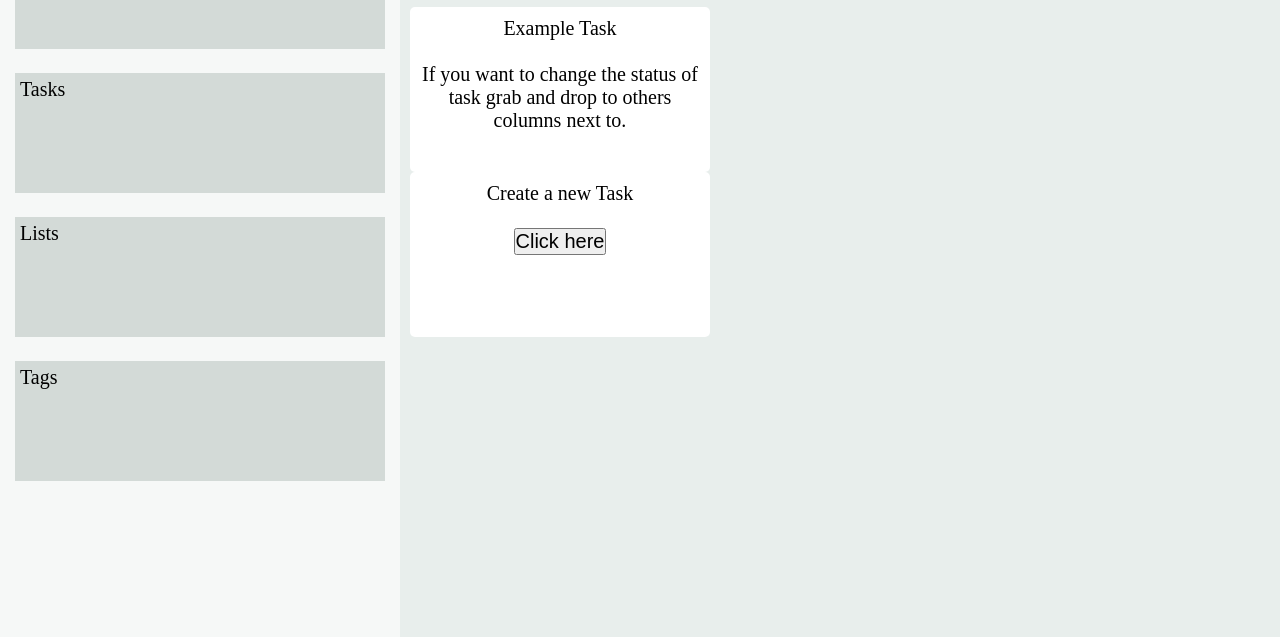
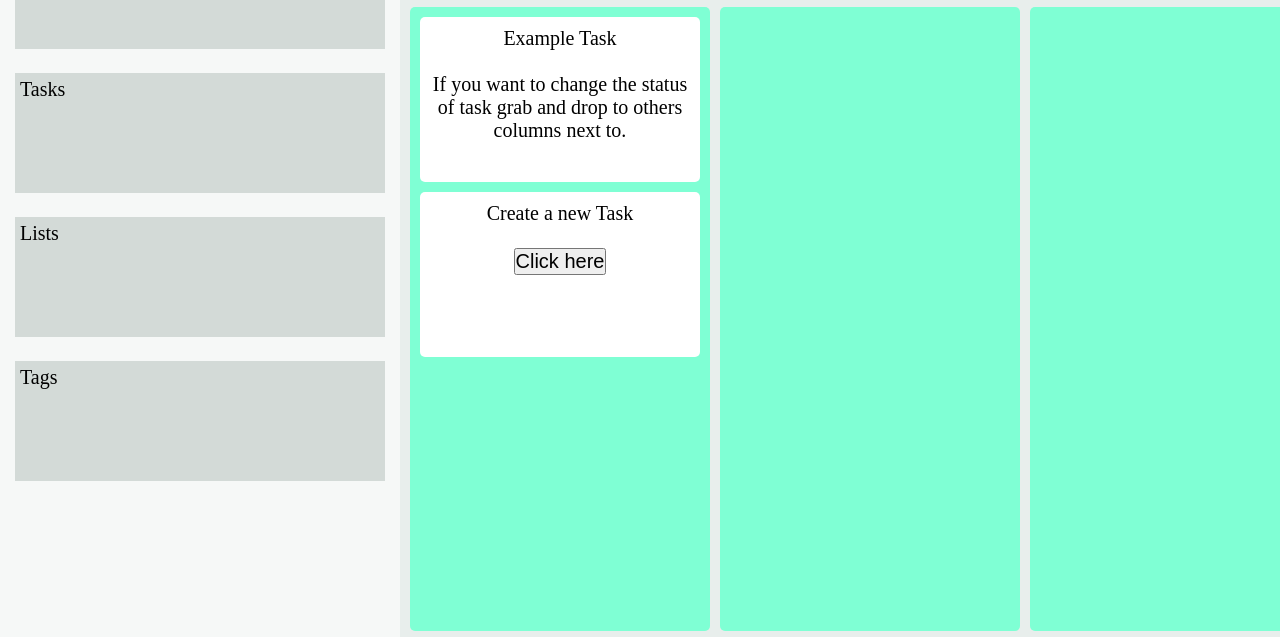
Before and after one commit to henriquedeantoni/Kanban-page, a plain HTML site: page index.html in a window 1280 px wide. Shown: the part 203-840 px from the top of the page. Drawn offline with Linux system fonts and the light colour scheme.

Commit message:
Update styles.css

```diff
--- a/styles.css
+++ b/styles.css
@@ -52,7 +52,27 @@ h1{
     display: grid;
     grid-template-columns: 300px 300px 300px;
 }
-.column{
+.columnToDo{
+    display: flex;
+    flex-direction: column;
+    gap: 10px;
+    padding: 10px;
+    background-color: aquamarine;
+    min-width: 200px;
+    border-radius: 5px;
+    height: 78vh;
+}
+.columnInProgress{
+    display: flex;
+    flex-direction: column;
+    gap: 10px;
+    padding: 10px;
+    background-color: aquamarine;
+    min-width: 200px;
+    border-radius: 5px;
+    height: 78vh;
+}
+.columnDone{
     display: flex;
     flex-direction: column;
     gap: 10px;
```
